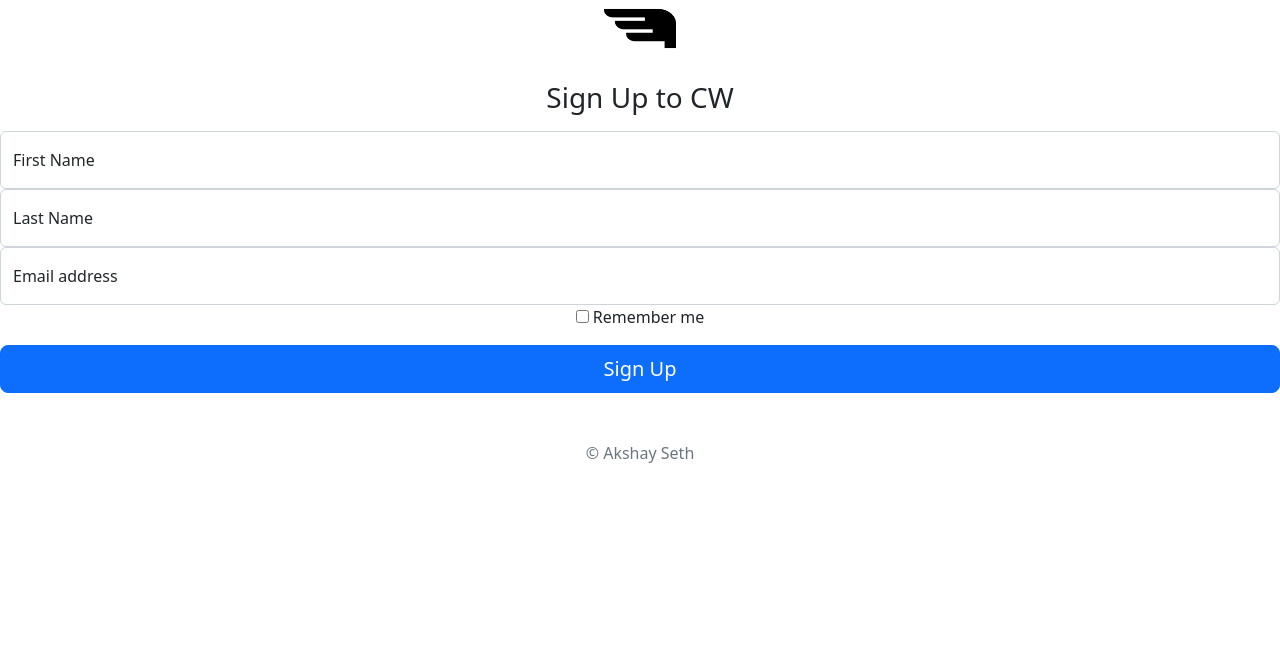
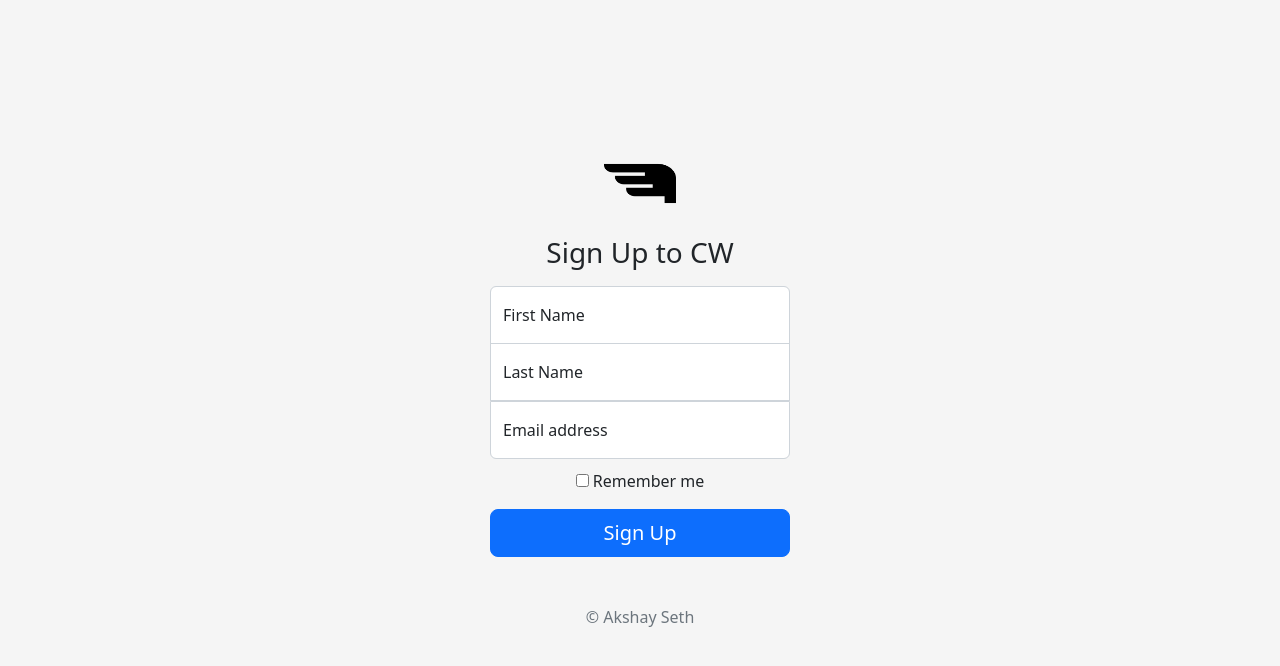
Before and after one commit to AksethCode/signup, a website: page index.html in a window 1280 px wide. Drawn offline with nearby package versions, Linux system fonts and the light colour scheme; files whose address does not match are found by name.

Commit message:
Update index.html

```diff
--- a/index.html
+++ b/index.html
@@ -11,7 +11,7 @@
     <meta name="generator" content="Hugo 0.104.2">
     <title>Sign Up</title>
     <link href="https://cdn.jsdelivr.net/npm/bootstrap@5.2.2/dist/css/bootstrap.min.css" rel="stylesheet" integrity="sha384-Zenh87qX5JnK2Jl0vWa8Ck2rdkQ2Bzep5IDxbcnCeuOxjzrPF/et3URy9Bv1WTRi" crossorigin="anonymous">
-    <link href="styles.css" rel="stylesheet" >
+    <link href="/Public/styles.css" rel="stylesheet" >
     <!-- <link href="styles.css" rel="stylesheet"> -->
 
 
```
